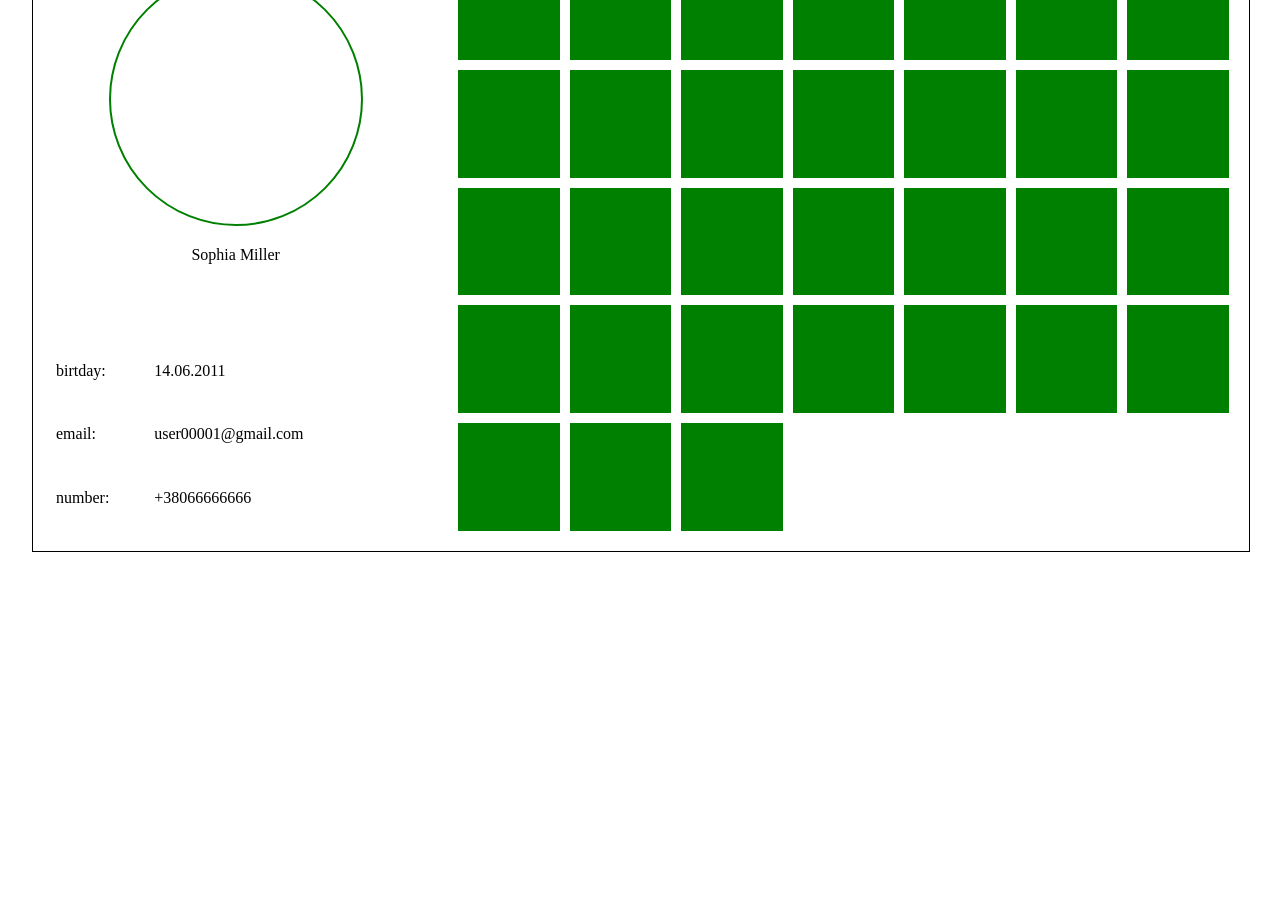
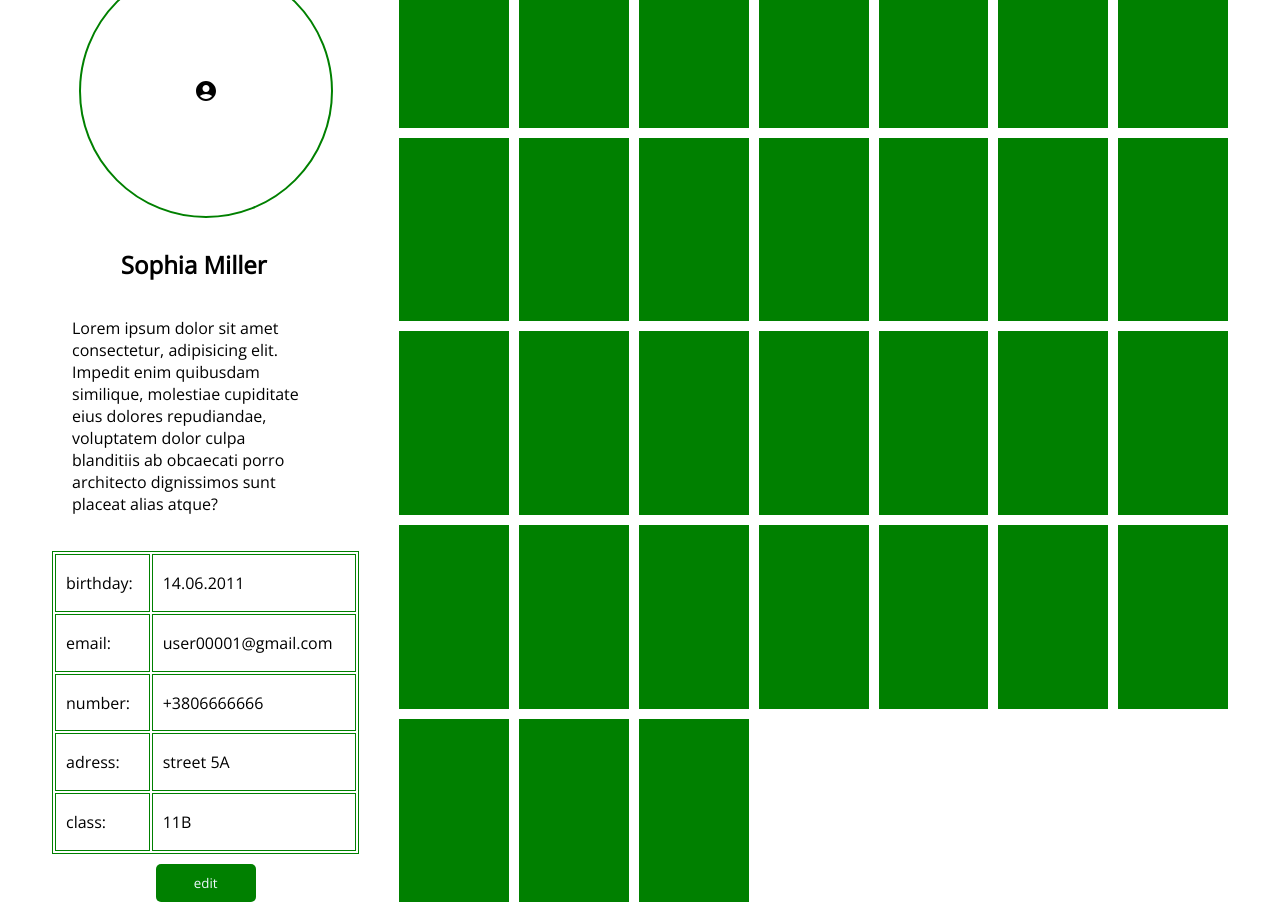
Before and after one commit to CoffeeProgrammers/School-Calendar, a React (Create React App) app in the folder frontend/: page /profile in a window 1280 px wide. Shown: the part 180-1102 px from the top of the page. Before the commit the page ends 800 px from the top, so only its background shows below. Built offline with nearby package versions, Linux system fonts and the light colour scheme; a web font is replaced by a local one.

Commit message:
end work with profile information

```diff
--- a/frontend/src/components/pages/Profile.jsx
+++ b/frontend/src/components/pages/Profile.jsx
@@ -1,32 +1,62 @@
 import React from "react"
 import "../../css/profile.css"
+import AccountCircleIcon from '@mui/icons-material/AccountCircle';
+import SearchIcon from '@mui/icons-material/Search';
+import CreateIcon from '@mui/icons-material/Create';
 
 const Profile = () => {
     return (
         <div className="profile-container">
             <div className="profile-search">
                 <input type="text" placeholder="Пошук користувачів" />
+                <SearchIcon className="search-icon" />
             </div>
             <div className="profile-information">
                 <div className="user-photo-name">
                     <div className="user-photo">
+                        <AccountCircleIcon className="user-photo-icon" />
+                        <button className="edit-userPhoto"><CreateIcon></CreateIcon></button>
                     </div>
-                    <div className="user-name">Sophia Miller</div>
+                    <div className="user-name">
+                        <h2>Sophia Miller</h2>
+                        <CreateIcon className="edit-userName"></CreateIcon>
+                    </div>
+                    <div className="user-description">
+                        <p>Lorem ipsum dolor sit amet consectetur, adipisicing elit. Impedit enim quibusdam similique, molestiae cupiditate eius dolores repudiandae, voluptatem dolor culpa blanditiis ab obcaecati porro architecto dignissimos sunt placeat alias atque?</p>
+                        <CreateIcon className="edit-userDescription"></CreateIcon>
+                    </div>
                 </div>
                 <table className="user-information">
                     <tr>
-                        <td>birtday:</td>
-                        <td>14.06.2011</td>
+                        <td>birthday:</td>
+                        <td>
+                            <p>14.06.2011</p>
+                        </td>
                     </tr>
                     <tr>
                         <td>email:</td>
-                        <td>user00001@gmail.com</td>
+                        <td>
+                            <p>user00001@gmail.com</p>
+                        </td>
                     </tr>
                     <tr>
                         <td>number:</td>
-                        <td>+38066666666</td>
+                        <td>
+                            <p>+3806666666</p>
+                        </td>
+                    </tr>
+                    <tr>
+                        <td>adress:</td>
+                        <td>
+                            <p>street 5A</p>
+                        </td>
+                    </tr>
+                    <tr>
+                        <td>class:</td>
+                        <td><p>11B</p></td>
                     </tr>
                 </table>
+                <button className="user-information-edit">edit</button>
             </div>
             <div className="profile-calendar">
                 <div className="calendar-elem"></div>
--- a/frontend/src/css/profile.css
+++ b/frontend/src/css/profile.css
@@ -1,9 +1,12 @@
+* {
+    font-family: Open Sans, sans-serif;
+}
+
 .profile-container {
     height: 650px;
     width: 100%;
-    border: 1px solid black;
     display: grid;
-    grid-template-columns: 1fr 2fr;
+    grid-template-columns: 1fr 2.5fr;
     grid-template-rows: 1fr 20fr;
     grid-template-areas:
         "search search"
@@ -15,11 +18,17 @@
     grid-area: search;
     display: flex;
     justify-content: center;
+    align-items: center;
 }
 
 .profile-search input {
     height: 100%;
     width: 50%;
+}
+
+.search-icon {
+    margin-left: 10px;
+    font-size: 30px;
 }
 
 .profile-information {
@@ -36,11 +45,82 @@
 }
 
 .user-photo {
+    padding: 0;
     height: 250px;
     width: 250px;
     border: 2px solid green;
-    margin-bottom: 20px;
+    margin-bottom: 10px;
     border-radius: 100%;
+    display: flex;
+    justify-content: center;
+    align-items: center;
+}
+
+.user-photo-icon {
+    padding: 0;
+    margin: 0;
+}
+
+.edit-userPhoto {
+    position: absolute;
+    width: 250px;
+    height: 250px;
+    border-radius: 100%;
+    border: none;
+    outline: none;
+    opacity: 0;
+}
+
+.edit-userPhoto:hover {
+    opacity: 1;
+}
+
+.user-name {
+    display: flex;
+    align-items: center;
+}
+
+.edit-userName {
+    opacity: 0;
+}
+
+.user-name:hover .edit-userName {
+    opacity: 1;
+}
+
+.user-description {
+    display: flex;
+    align-items: end;
+}
+
+.edit-userDescription {
+    opacity: 0;
+}
+
+.user-description:hover .edit-userDescription {
+    opacity: 1;
+}
+
+.user-information,
+.user-information tr td {
+    border: 1px solid green;
+}
+
+
+.user-information tr td {
+    padding: 0 10px;
+}
+
+.user-information-edit {
+    background: green;
+    border: none;
+    outline: none;
+    width: 100px;
+    padding: 10px;
+    border-radius: 5px;
+    color: aliceblue;
+    margin: 0 auto;
+    margin-top: 10px;
 }
 
 .profile-calendar {
```
